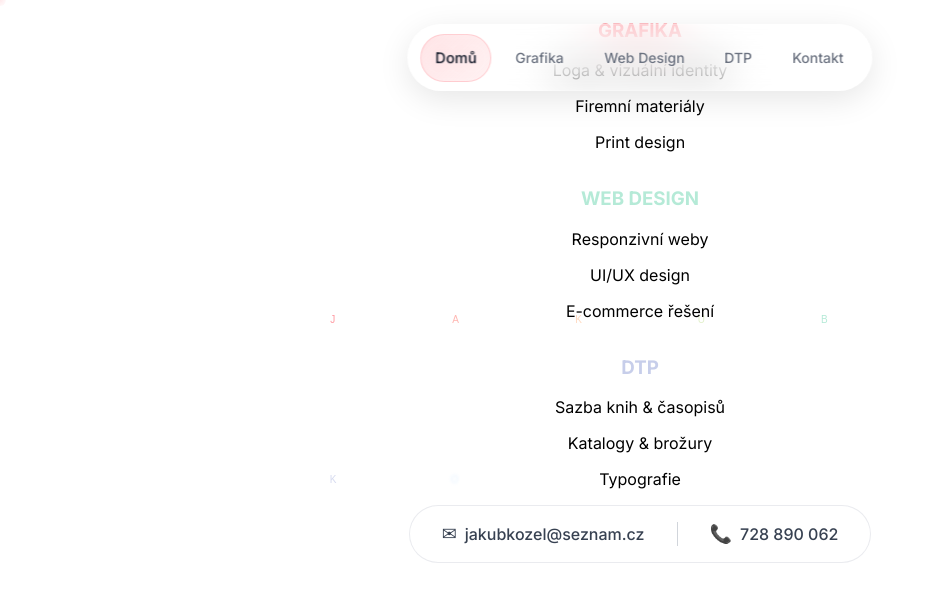
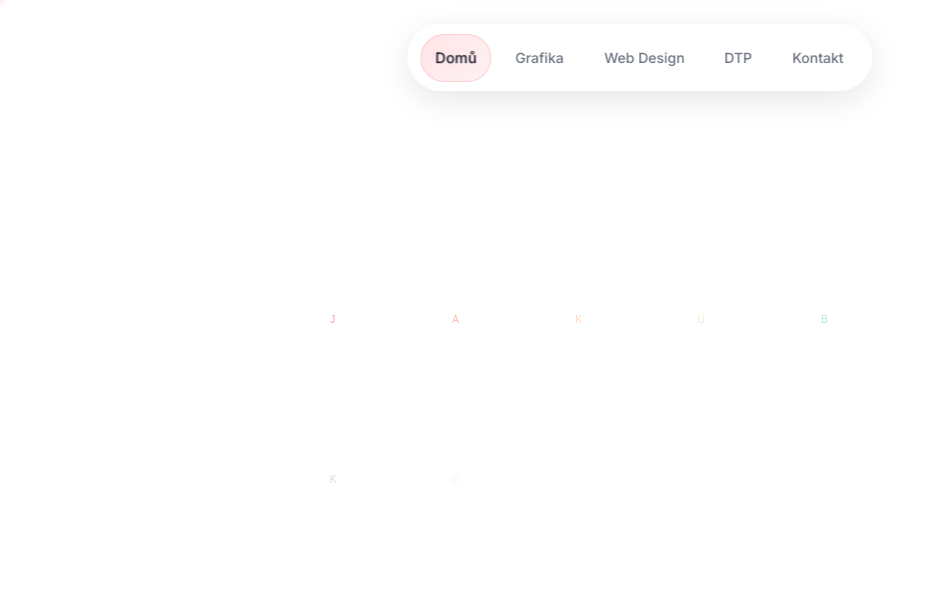
Before and after one commit to Louben17/jakubkozel, a Next.js app: page / in a window 1280 px wide. Shown: the top 602 px of the page, without its empty margins (0-934 px from the left). Built offline with nearby package versions, Linux system fonts and the light colour scheme.

Commit message:
fix: clean contact page design

```diff
--- a/src/app/page.tsx
+++ b/src/app/page.tsx
@@ -4,7 +4,6 @@ import { useState, useEffect, useRef } from 'react';
 import Navigation from '@/components/Navigation';
 
 export default function Home() {
-  const [showServices, setShowServices] = useState(false);
   const canvasRef = useRef<HTMLCanvasElement>(null);
 
   const getLetterColor = (index: number) => {
@@ -71,9 +70,8 @@ export default function Home() {
 
       if (progress < 1) {
         animationId = requestAnimationFrame(drawBrushStroke);
-      } else {
-        setTimeout(() => setShowServices(true), 500);
       }
+      // Animation complete - no more actions needed
     };
 
     const timer = setTimeout(() => {
@@ -147,59 +145,6 @@ export default function Home() {
         ))}
       </div>
 
-      {/* Služby + kontakt - POUZE když animace skončí */}
-      {showServices && (
-        <div className="fixed bottom-16 left-1/2 transform -translate-x-1/2 z-20 w-full max-w-6xl px-8">
-          <div className="opacity-100 translate-y-0 transition-all duration-1000">
-
-            {/* Služby */}
-            <div className="grid grid-cols-1 md:grid-cols-3 gap-8 mb-8">
-              <div className="text-center">
-                <h3 className="text-2xl font-bold mb-3" style={{ color: '#FF9AA2' }}>GRAFIKA</h3>
-                <div className="text-sm text-gray-700 space-y-1">
-                  <p>Loga & vizuální identity</p>
-                  <p>Firemní materiály</p>
-                  <p>Print design</p>
-                </div>
-              </div>
-
-              <div className="text-center">
-                <h3 className="text-2xl font-bold mb-3" style={{ color: '#B5EAD7' }}>WEB DESIGN</h3>
-                <div className="text-sm text-gray-700 space-y-1">
-                  <p>Responzivní weby</p>
-                  <p>UI/UX design</p>
-                  <p>E-commerce řešení</p>
-                </div>
-              </div>
-
-              <div className="text-center">
-                <h3 className="text-2xl font-bold mb-3" style={{ color: '#C7CEEA' }}>DTP</h3>
-                <div className="text-sm text-gray-700 space-y-1">
-                  <p>Sazba knih & časopisů</p>
-                  <p>Katalogy & brožury</p>
-                  <p>Typografie</p>
-                </div>
-              </div>
-            </div>
-
-            {/* Kontakt */}
-            <div className="text-center">
-              <div className="contact-pill">
-                <a href="mailto:jakubkozel@seznam.cz" className="contact-link">
-                  <span className="contact-icon">✉</span>
-                  <span>jakubkozel@seznam.cz</span>
-                </a>
-                <div className="contact-divider"></div>
-                <a href="tel:+420728890062" className="contact-link">
-                  <span className="contact-icon">📞</span>
-                  <span>728 890 062</span>
-                </a>
-              </div>
-            </div>
-          </div>
-        </div>
-      )}
-
       <style jsx>{`
         @keyframes fade {
           0%, 100% { opacity: 0.2; }
```
